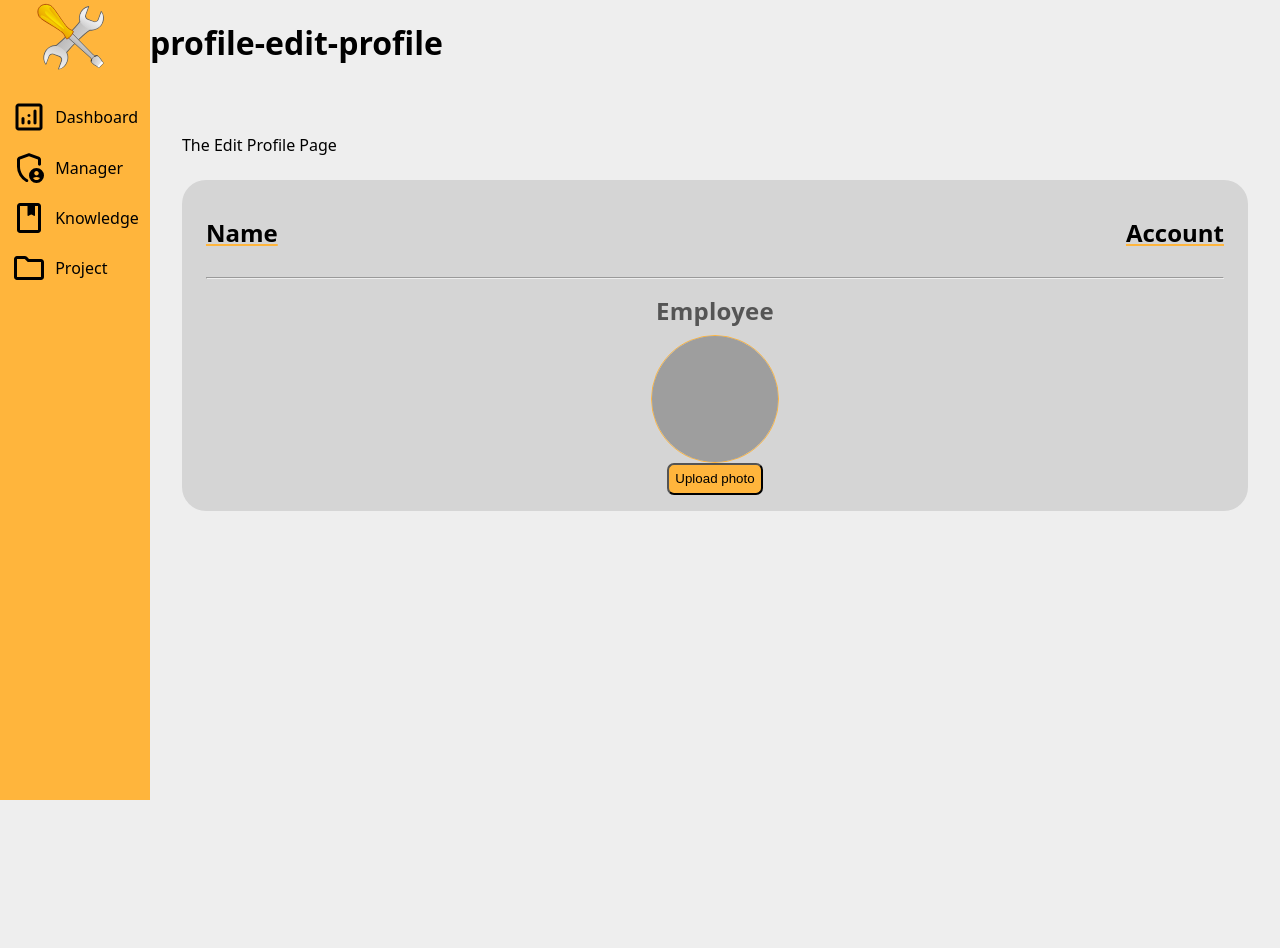
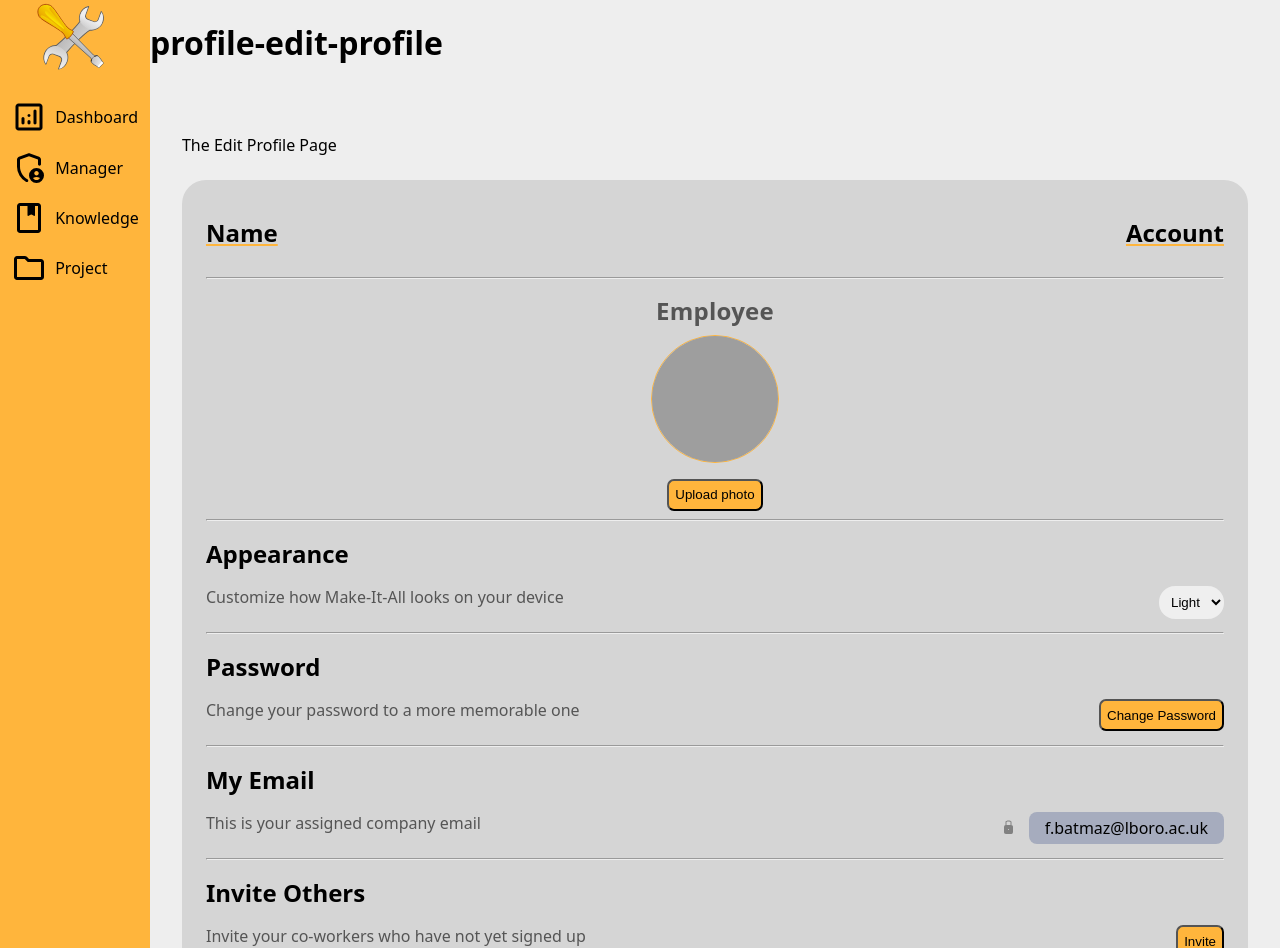
Before and after one commit to lborocs/22cob290-part2-team-07, a Nuxt app: page /profile/edit/profile in a window 1280 px wide. Shown: the top 948 px of the page. Before the commit the page ends 800 px from the top, so only its background shows below. Built offline with nearby package versions, Linux system fonts and the light colour scheme; no server answers; grey boxes are pictures that could not be loaded.

Commit message:
Appearance, password, email and invite sections added to profile card component

```diff
--- a/components/profile/profile-card.vue
+++ b/components/profile/profile-card.vue
@@ -16,10 +16,64 @@
 				class="profile-pic"
 			/>
 		</div>
+		<Modal v-show="showModal" class="align">
+			<template #popup-title>
+				<h2>Upload Photo</h2>
+			</template>
+			<template #popup-text>
+				<p>Upload a photo of your choice</p>
+			</template>
+			<template #popup-buttons>
+				<button class="upload-button">Upload</button>
+			</template>
+		</Modal>
 		<div class="card-button-wrapper">
-			<button id="card-upload-button">
+			<button @click="showModal" id="card-upload-button">
 				<p>Upload photo</p>
 			</button>
+		</div>
+
+		<div class="card-customisation-wrapper">
+			<div class="wrapper-appearance">
+				<hr class="solid" />
+				<h1 class="bold-title">Appearance</h1>
+				<label for="theme" class="label-subtext"
+					>Customize how Make-It-All looks on your device</label
+				>
+				<select name="theme" class="theme">
+					<option value="light">Light</option>
+					<option value="dark">Dark</option>
+				</select>
+			</div>
+			<div class="wrapper-password">
+				<hr class="solid" />
+				<h1 class="bold-title">Password</h1>
+				<label for="change-password-btn" class="label-subtext"
+					>Change your password to a more memorable one</label
+				>
+				<button id="change-password-btn">
+					<p>Change Password</p>
+				</button>
+			</div>
+			<div class="wrapper-email">
+				<hr class="solid" />
+				<h1 class="bold-title">My Email</h1>
+				<label for="email-box" class="label-subtext"
+					>This is your assigned company email</label
+				>
+				<label id="email-box">f.batmaz@lboro.ac.uk</label>
+				<img class="email-lock-img" src="~/assets/lock.png" alt="lock" />
+			</div>
+			<div class="wrapper-invite">
+				<hr class="solid" />
+				<h1 class="bold-title">Invite Others</h1>
+				<label for="invite-btn" class="label-subtext"
+					>Invite your co-workers who have not yet signed up</label
+				>
+				<button id="invite-btn">
+					<p>Invite</p>
+				</button>
+			</div>
 		</div>
 	</div>
 </template>
@@ -60,6 +114,9 @@
 	border-radius: 50%;
 	border: 2px colour.$text-light-faded solid;
 }
+.card-button-wrapper {
+	padding-top: 1rem;
+}
 
 #card-upload-button {
 	width: fit-content;
@@ -71,6 +128,69 @@
 	margin: auto;
 	cursor: pointer;
 	background: colour.$accent;
-	border-radius: 7px;
+	border-radius: 0.438rem;
+}
+
+.bold-title {
+	font-size: x-large;
+}
+
+.label-subtext {
+	color: colour.$text-light-faded;
+	font-size: 1rem;
+	line-height: 0.1rem;
+}
+
+.theme {
+	border: none;
+	float: right;
+	padding: 0.5rem;
+	border-radius: 1rem;
+}
+.wrapper-appearance,
+.wrapper-password,
+.wrapper-email,
+.wrapper-invite {
+	padding-bottom: 1rem;
+}
+
+#change-password-btn,
+#invite-btn {
+	width: fit-content;
+	height: 2rem;
+	cursor: pointer;
+	text-align: center;
+	display: flex;
+	align-items: center;
+	float: right;
+	background: colour.$accent;
+	border-radius: 0.438rem;
+}
+.upload-button {
+	margin-top: 1.2rem;
+	width: 25%;
+	border-radius: 0.5rem;
+	height: 2.5em;
+	background: colour.$accent;
+}
+
+#email-box {
+	background-color: colour.$mid-grey;
+	width: fit-content;
+	height: 2rem;
+	text-align: center;
+	border-radius: 0.5rem;
+	font-size: 1rem;
+	float: right;
+	padding-right: 1rem;
+	padding-left: 1rem;
+	display: flex;
+	align-items: center;
+}
+
+.email-lock-img {
+	float: right;
+	padding-right: 1rem;
+	padding-top: 0.5rem;
 }
 </style>
--- a/pages/profile/edit/profile.vue
+++ b/pages/profile/edit/profile.vue
@@ -19,17 +19,6 @@ definePageMeta({
 			<!-- Need to make this dynamic -->
 		</template>
 	</profile-card>
-	<Modal v-show="false" class="align">
-		<template #popup-title>
-			<h2>Upload Photo</h2>
-		</template>
-		<template #popup-text>
-			<p>Upload a photo of your choice</p>
-		</template>
-		<template #popup-buttons>
-			<button class="upload-button">Upload</button>
-		</template>
-	</Modal>
 </template>
 
 <style scoped lang="scss">
@@ -41,14 +30,6 @@ definePageMeta({
 	justify-content: center;
 }
 
-.upload-button {
-	margin-top: 1.2rem;
-	width: 25%;
-	border-radius: 0.5rem;
-	height: 2.5em;
-	background: colour.$accent;
-}
-
 #title-card {
 	text-decoration: underline;
 	text-decoration-color: colour.$accent;
```
Also changed, not shown: assets/Lock.png (added).
